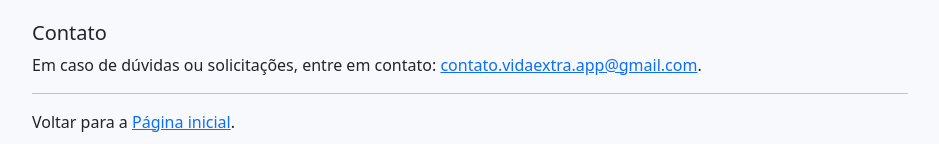
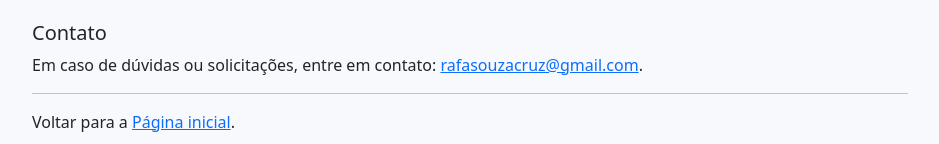
Before and after one commit to Ald3b4r4n/VidaExtra, a website: page pages/privacy.html in a window 1280 px wide. Shown: the part 1013-1157 px from the top of the page, without its empty margins (170-1109 px from the left). Drawn offline with nearby package versions, Linux system fonts and the light colour scheme.

Commit message:
chore(verification): add Google Search Console meta tag and update privacy contact email

```diff
--- a/pages/privacy.html
+++ b/pages/privacy.html
@@ -91,7 +91,7 @@
       <h2 class="h5 mt-4">Contato</h2>
       <p>
         Em caso de dúvidas ou solicitações, entre em contato:
-        <a href="mailto:contato.vidaextra.app@gmail.com">contato.vidaextra.app@gmail.com</a>.
+        <a href="mailto:rafasouzacruz@gmail.com">rafasouzacruz@gmail.com</a>.
       </p>
 
       <hr />
```
Also changed, not shown: index.html (+2 -0 lines).
